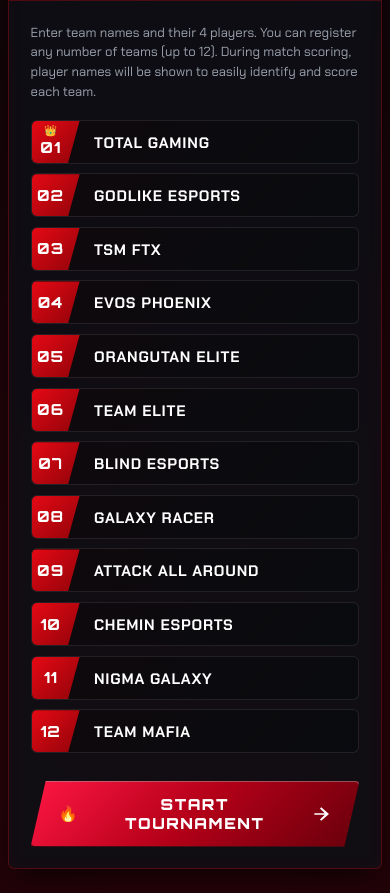
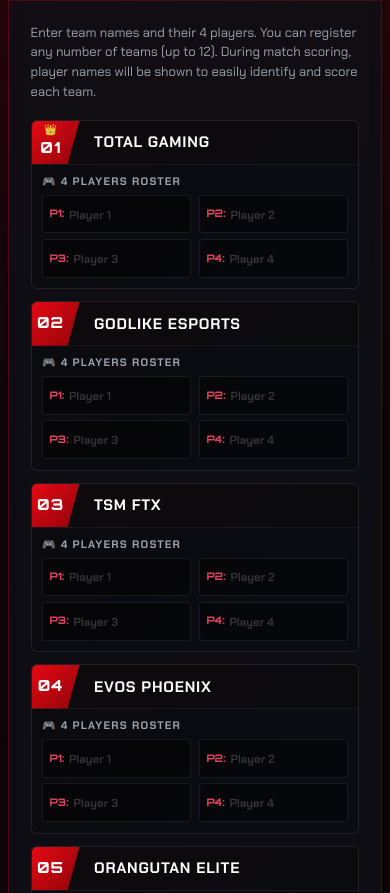
Before and after one commit to Rohith1112tech/FreeFirecalc, a website: page index.html in a window 390 px wide. Shown: the part 1194-2087 px from the top of the page. Drawn offline with Linux system fonts and the light colour scheme.

Commit message:
Fix mobile layout: Allow team card to expand dynamically for 4-player roster section

```diff
--- a/public/style.css
+++ b/public/style.css
@@ -2929,10 +2929,16 @@
 
   .teams-input-grid {
     grid-template-columns: 1fr;
-    gap: 0.6rem;
+    gap: 0.75rem;
   }
 
   .team-slot-card {
+    height: auto !important;
+    min-height: 44px;
+    overflow: hidden;
+  }
+
+  .team-slot-top-row {
     height: 44px;
   }
 
@@ -2943,6 +2949,22 @@
 
   .slot-num {
     font-size: 0.85rem;
+  }
+
+  .team-players-section {
+    display: block !important;
+    padding: 0.5rem 0.65rem 0.65rem;
+  }
+
+  .team-players-grid {
+    display: grid !important;
+    grid-template-columns: repeat(2, 1fr) !important;
+    gap: 0.35rem 0.5rem;
+  }
+
+  .player-name-input {
+    font-size: 0.8rem;
+    min-height: 32px;
   }
 
   .primary-start-btn {
--- a/style.css
+++ b/style.css
@@ -2929,10 +2929,16 @@
 
   .teams-input-grid {
     grid-template-columns: 1fr;
-    gap: 0.6rem;
+    gap: 0.75rem;
   }
 
   .team-slot-card {
+    height: auto !important;
+    min-height: 44px;
+    overflow: hidden;
+  }
+
+  .team-slot-top-row {
     height: 44px;
   }
 
@@ -2943,6 +2949,22 @@
 
   .slot-num {
     font-size: 0.85rem;
+  }
+
+  .team-players-section {
+    display: block !important;
+    padding: 0.5rem 0.65rem 0.65rem;
+  }
+
+  .team-players-grid {
+    display: grid !important;
+    grid-template-columns: repeat(2, 1fr) !important;
+    gap: 0.35rem 0.5rem;
+  }
+
+  .player-name-input {
+    font-size: 0.8rem;
+    min-height: 32px;
   }
 
   .primary-start-btn {
```
